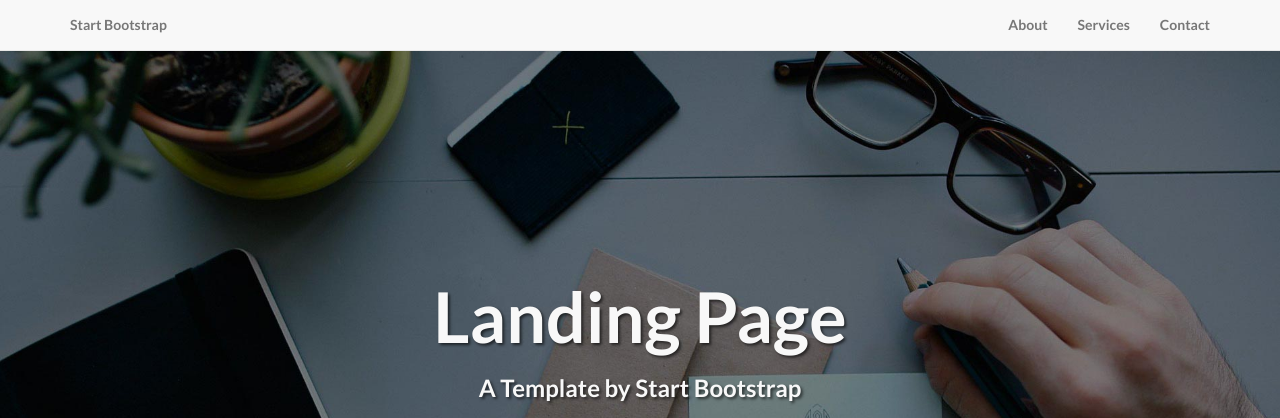
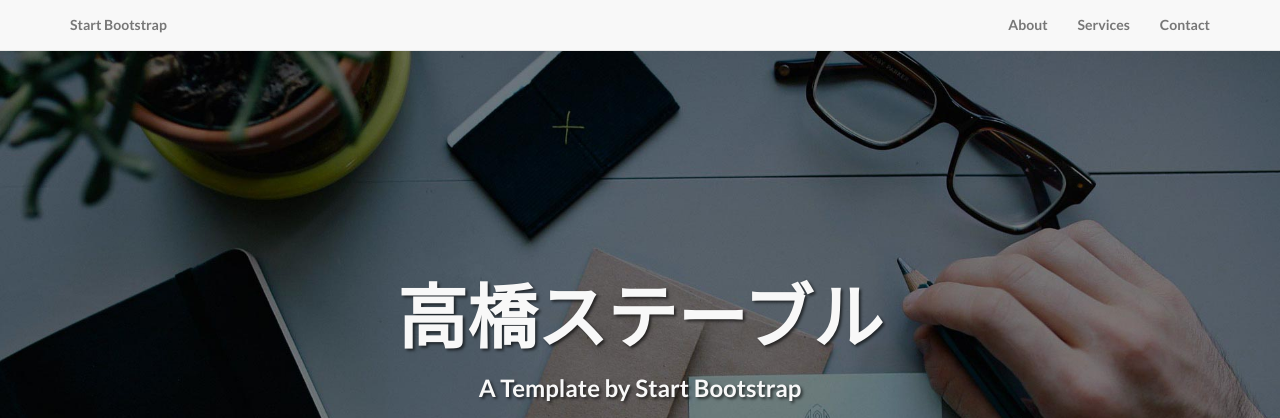
Before and after one commit to takahashistable/takahashistable.github.io, a plain HTML site: page index.html in a window 1280 px wide. Shown: the top 418 px of the page. Drawn offline with Linux system fonts and the light colour scheme.

Commit message:
タイトル変更

```diff
--- a/index.html
+++ b/index.html
@@ -73,7 +73,7 @@
             <div class="row">
                 <div class="col-lg-12">
                     <div class="intro-message">
-                        <h1>Landing Page</h1>
+                        <h1>高橋ステーブル</h1>
                         <h3>A Template by Start Bootstrap</h3>
                         <hr class="intro-divider">
                         <ul class="list-inline intro-social-buttons">
```
Also changed, not shown: 1 other file.
